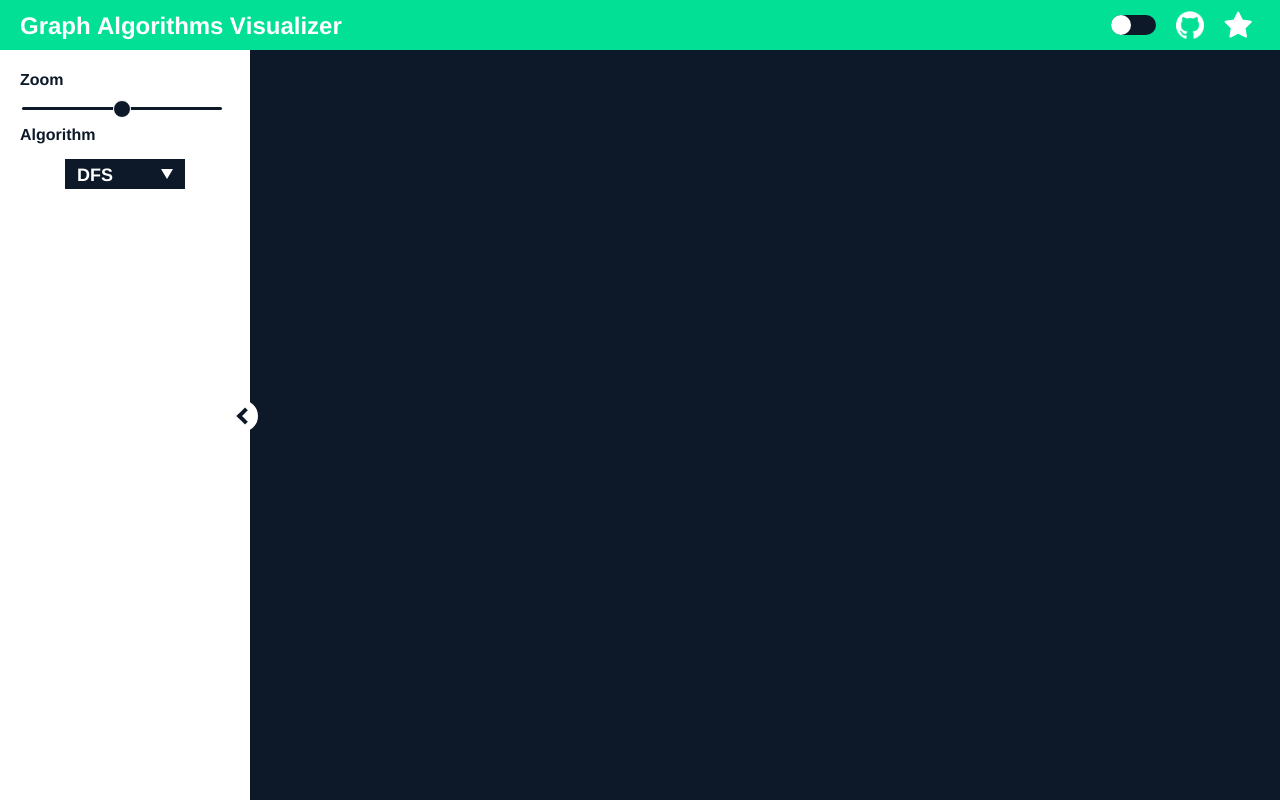
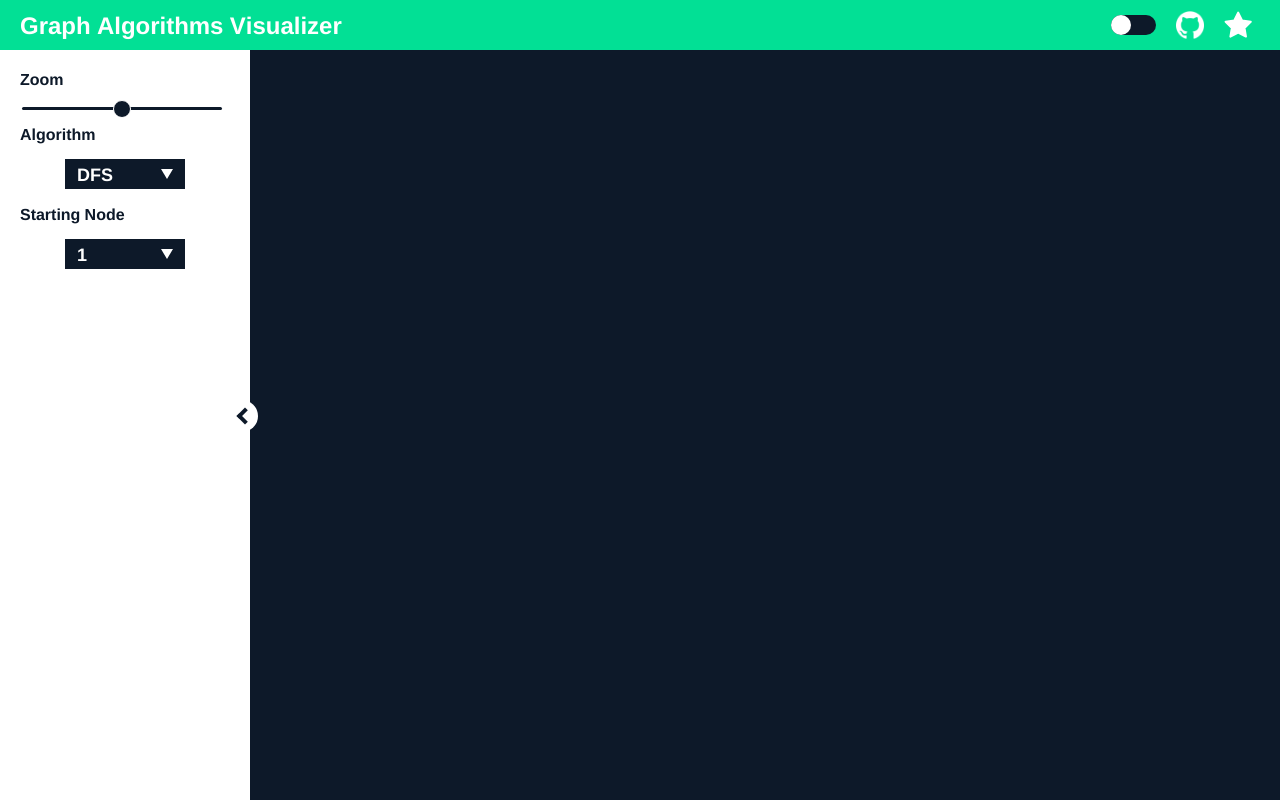
Before and after one commit to KarimElghamry/GraphAV, a React (Create React App) app: page / in a window 1280 px wide. Built offline with nearby package versions, Linux system fonts and the light colour scheme.

Commit message:
add: startind node option to sidenav

```diff
--- a/src/components/SideNav/SideNav.tsx
+++ b/src/components/SideNav/SideNav.tsx
@@ -5,6 +5,10 @@ import ItemText from './ItemText';
 import ToggleButton from './ToggleButton';
 import Arrow from './Arrow';
 import Dropdown from './Dropdown/Dropdown';
+
+interface Props {
+  adjacencyList: Array<Array<number>>;
+}
 
 const sampleAlgorithms: Array<string> = [
   'DFS',
@@ -15,8 +19,9 @@ const sampleAlgorithms: Array<string> = [
   'Bellman',
 ];
 
-const SideNav: React.FC = (): ReactElement => {
+const SideNav: React.FC<Props> = (props: Props): ReactElement => {
   const [isVisible, setIsVisible] = useState<boolean>(true);
+  const adjacencyList = props.adjacencyList;
 
   const toggleVisibility = () => {
     setIsVisible((prev) => !prev);
@@ -32,6 +37,12 @@ const SideNav: React.FC = (): ReactElement => {
       </ZoomSlider>
       <ItemText>Algorithm</ItemText>
       <Dropdown content={sampleAlgorithms}></Dropdown>
+      <ItemText>Starting Node</ItemText>
+      <Dropdown
+        content={adjacencyList.map((val: Array<number>, index: number) => {
+          return (index + 1).toString();
+        })}
+      ></Dropdown>
     </StyledSideNav>
   );
 };
```
